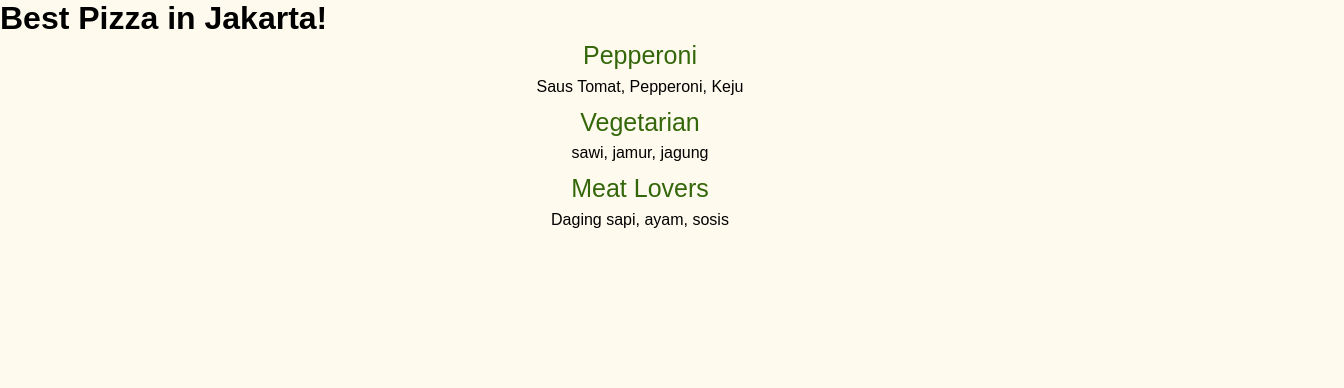
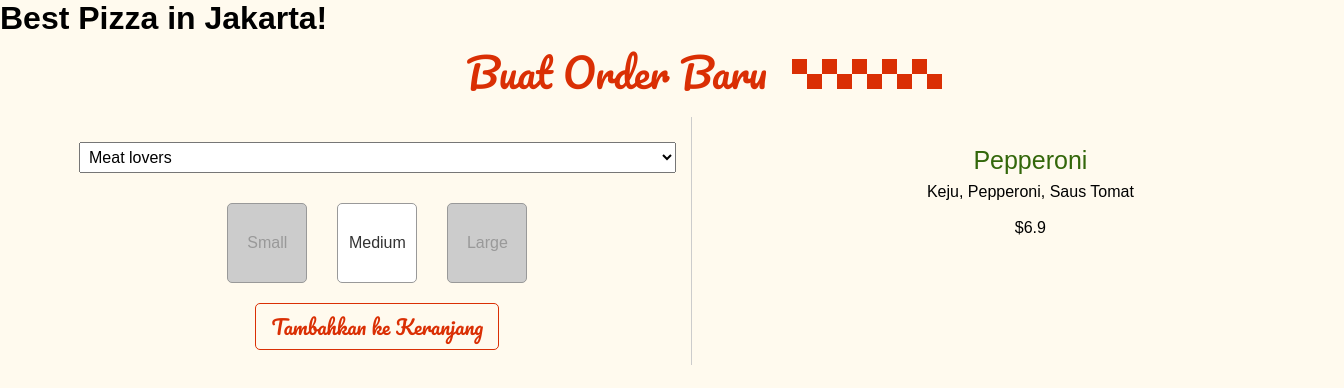
Before and after one commit to kyzsu/intro-to-react-feb, a React (Vite) app: page / in a window 1280 px wide. Shown: the top 388 px of the page, 1344 px wide, since content can reach past the window. Built offline with nearby package versions, Linux system fonts and the light colour scheme.

Commit message:
feat: add order comp

```diff
--- a/src/App.jsx
+++ b/src/App.jsx
@@ -1,14 +1,16 @@
 import ReactDOM from "react-dom";
 
-import Pizza from "./Pizza";
+// import Pizza from "./Pizza";
+import Order from "./Order";
 
 const App = () => {
   return (
     <div>
       <h1>Best Pizza in Jakarta!</h1>
-      <Pizza nama_pizza="Pepperoni" deskripsi="Saus Tomat, Pepperoni, Keju" />
+      {/* <Pizza nama_pizza="Pepperoni" deskripsi="Saus Tomat, Pepperoni, Keju" />
       <Pizza nama_pizza="Vegetarian" deskripsi="sawi, jamur, jagung" />
-      <Pizza nama_pizza="Meat Lovers" deskripsi="Daging sapi, ayam, sosis" />
+      <Pizza nama_pizza="Meat Lovers" deskripsi="Daging sapi, ayam, sosis" /> */}
+      <Order />
     </div>
   );
 };
--- /dev/null
+++ b/src/Order.jsx
@@ -0,0 +1,75 @@
+import { useState } from "react";
+
+import Pizza from "./Pizza";
+
+export default function Order() {
+  const [jenisPizza, aturJenisPizza] = useState("meat_lovers");
+  const [ukuranPizza, aturUkuranPizza] = useState("M");
+
+  return (
+    <div className="order">
+      <h2>Buat Order Baru</h2>
+      <form>
+        <div>
+          <div>
+            <select
+              name="jenis_pizza"
+              value={jenisPizza}
+              onChange={(e) => aturJenisPizza(e.target.value)}
+            >
+              <option value="pepperoni">Pepperoni</option>
+              <option value="vegetarian">Vegetarian</option>
+              <option value="meat_lovers">Meat lovers</option>
+            </select>
+          </div>
+          <div>
+            <div>
+              <span>
+                <input
+                  type="radio"
+                  name="ukuran_pizza"
+                  value="S"
+                  id="small"
+                  checked={ukuranPizza === "S"}
+                  onChange={(e) => aturUkuranPizza(e.target.value)}
+                />
+                <label htmlFor="small">Small</label>
+              </span>
+              <span>
+                <input
+                  type="radio"
+                  name="ukuran_pizza"
+                  value="M"
+                  id="medium"
+                  checked={ukuranPizza === "M"}
+                  onChange={(e) => aturUkuranPizza(e.target.value)}
+                />
+                <label htmlFor="medium">Medium</label>
+              </span>
+              <span>
+                <input
+                  type="radio"
+                  name="ukuran_pizza"
+                  value="L"
+                  id="large"
+                  checked={ukuranPizza === "L"}
+                  onChange={(e) => aturUkuranPizza(e.target.value)}
+                />
+                <label htmlFor="large">Large</label>
+              </span>
+            </div>
+          </div>
+          <button type="submit">Tambahkan ke Keranjang</button>
+        </div>
+        <div className="order-pizza">
+          {/* pizza yang kita pilih */}
+          <Pizza
+            nama_pizza="Pepperoni"
+            deskripsi="Keju, Pepperoni, Saus Tomat"
+          />
+          <p>$6.9</p>
+        </div>
+      </form>
+    </div>
+  );
+}
--- a/style.css
+++ b/style.css
@@ -46,7 +46,7 @@ nav {
   height: 110px;
   background-position: left;
   background-repeat: no-repeat;
-  content: url("/public/ristorante_di_william.svg");
+  content: url("/ristorante_di_william.svg");
   border-bottom: 1px solid #ccc;
   padding-bottom: 20px;
   padding-top: 20px;
@@ -89,7 +89,7 @@ nav > a {
 
 @font-face {
   font-family: Pacifico;
-  src: url("/public/Pacifico-Regular.ttf");
+  src: url("/Pacifico-Regular.ttf");
 }
 
 h2 {
```
